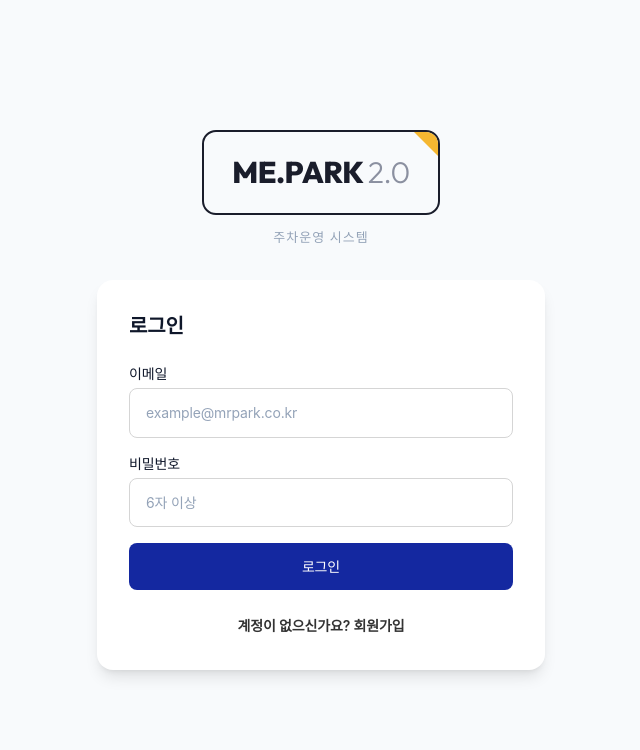
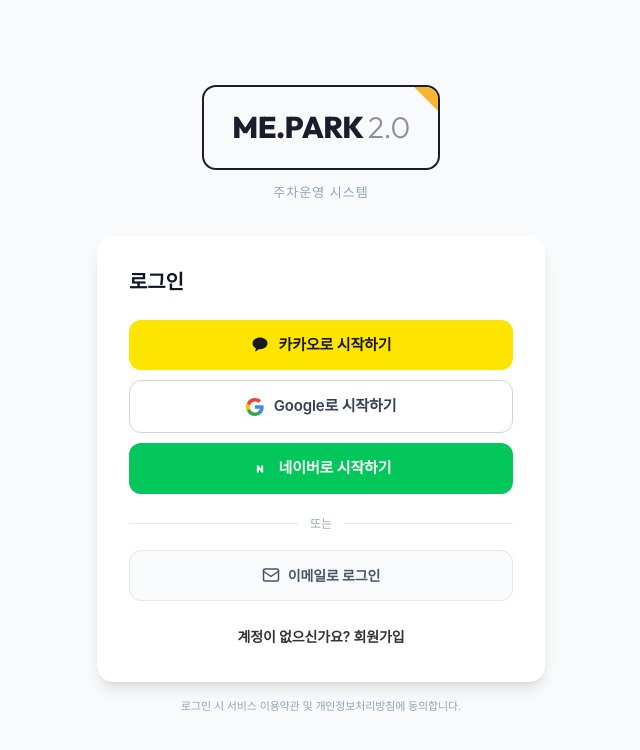
Before and after one commit to mepark1022/mrpark-parking, a Next.js app: page /login in a window 1280 px wide. Shown: the top 750 px of the page, without its empty margins (319-959 px from the left). Built offline with nearby package versions, Linux system fonts and the light colour scheme.

Commit message:
소셜 로그인 추가: 카카오+구글+네이버 + 이메일 유지 + OAuth 콜백 + Suspense

```diff
--- a/src/app/login/page.tsx
+++ b/src/app/login/page.tsx
@@ -1,27 +1,35 @@
 // @ts-nocheck
 "use client";
 
-import { useState } from "react";
+import { useState, useEffect, Suspense } from "react";
 import { login, signup } from "./actions";
+import { createClient } from "@/lib/supabase/client";
 import { LogoHero } from "@/components/Logo";
+import { useSearchParams } from "next/navigation";
 
-export default function LoginPage() {
+function LoginContent() {
   const [isSignup, setIsSignup] = useState(false);
+  const [showEmailForm, setShowEmailForm] = useState(false);
   const [error, setError] = useState("");
   const [loading, setLoading] = useState(false);
+  const [socialLoading, setSocialLoading] = useState("");
   const [signupSuccess, setSignupSuccess] = useState(false);
+  const searchParams = useSearchParams();
+
+  useEffect(() => {
+    const msg = searchParams.get("message");
+    if (msg === "pending") setError("관리자 승인 대기 중입니다. 승인 후 로그인 가능합니다.");
+    else if (msg === "disabled") setError("비활성화된 계정입니다. 관리자에게 문의하세요.");
+    else if (msg === "error") setError("로그인 중 오류가 발생했습니다. 다시 시도해주세요.");
+  }, [searchParams]);
 
   async function handleSubmit(formData: FormData) {
     setError("");
     setLoading(true);
     try {
       const result = isSignup ? await signup(formData) : await login(formData);
-      if (result?.error) {
-        setError(result.error);
-      }
-      if (result?.success) {
-        setSignupSuccess(true);
-      }
+      if (result?.error) setError(result.error);
+      if (result?.success) setSignupSuccess(true);
     } catch {
       setError("오류가 발생했습니다. 다시 시도해주세요.");
     } finally {
@@ -29,9 +37,73 @@
     }
   }
 
+  async function handleSocialLogin(provider: "kakao" | "google" | "naver") {
+    setSocialLoading(provider);
+    setError("");
+    try {
+      const supabase = createClient();
+      const { error } = await supabase.auth.signInWithOAuth({
+        provider,
+        options: {
+          redirectTo: `${window.location.origin}/auth/callback`,
+        },
+      });
+      if (error) setError("로그인 중 오류가 발생했습니다.");
+    } catch {
+      setError("로그인 중 오류가 발생했습니다.");
+    } finally {
+      setSocialLoading("");
+    }
+  }
+
+  const socialButtons = [
+    {
+      provider: "kakao",
+      label: "카카오로 시작하기",
+      bg: "#FEE500",
+      color: "#191919",
+      hoverBg: "#F5DC00",
+      icon: (
+        <svg width="18" height="18" viewBox="0 0 18 18" fill="none">
+          <path d="M9 1.5C4.86 1.5 1.5 4.14 1.5 7.38C1.5 9.42 2.88 11.22 4.95 12.24L4.14 15.18C4.08 15.39 4.32 15.57 4.5 15.45L7.95 13.14C8.28 13.2 8.64 13.23 9 13.23C13.14 13.23 16.5 10.59 16.5 7.35C16.5 4.14 13.14 1.5 9 1.5Z" fill="#191919"/>
+        </svg>
+      ),
+    },
+    {
+      provider: "google",
+      label: "Google로 시작하기",
+      bg: "#ffffff",
+      color: "#344054",
+      hoverBg: "#f8fafc",
+      border: "1px solid #d0d5dd",
+      icon: (
+        <svg width="18" height="18" viewBox="0 0 18 18" fill="none">
+          <path d="M17.64 9.2c0-.637-.057-1.251-.164-1.84H9v3.481h4.844a4.14 4.14 0 01-1.796 2.716v2.259h2.908c1.702-1.567 2.684-3.875 2.684-6.615z" fill="#4285F4"/>
+          <path d="M9 18c2.43 0 4.467-.806 5.956-2.18l-2.908-2.259c-.806.54-1.837.86-3.048.86-2.344 0-4.328-1.584-5.036-3.711H.957v2.332A8.997 8.997 0 009 18z" fill="#34A853"/>
+          <path d="M3.964 10.71A5.41 5.41 0 013.682 9c0-.593.102-1.17.282-1.71V4.958H.957A8.996 8.996 0 000 9c0 1.452.348 2.827.957 4.042l3.007-2.332z" fill="#FBBC05"/>
+          <path d="M9 3.58c1.321 0 2.508.454 3.44 1.345l2.582-2.58C13.463.891 11.426 0 9 0A8.997 8.997 0 00.957 4.958L3.964 7.29C4.672 5.163 6.656 3.58 9 3.58z" fill="#EA4335"/>
+        </svg>
+      ),
+    },
+    {
+      provider: "naver",
+      label: "네이버로 시작하기",
+      bg: "#03C75A",
+      color: "#ffffff",
+      hoverBg: "#02b351",
+      icon: (
+        <svg width="18" height="18" viewBox="0 0 20 20" fill="none">
+          <rect width="20" height="20" rx="2" fill="#03C75A"/>
+          <path d="M11.35 10.25L8.4 6H6.5V14H8.65V9.75L11.6 14H13.5V6H11.35V10.25Z" fill="white"/>
+        </svg>
+      ),
+    },
+  ];
+
   return (
     <div className="min-h-screen bg-page-bg flex items-center justify-center p-4">
       <div className="w-full max-w-md">
+        {/* 로고 */}
         <div className="text-center mb-8 flex flex-col items-center gap-3">
           <LogoHero theme="light" />
           <div style={{ fontSize: 13, fontWeight: 500, color: "#94a3b8", letterSpacing: "0.08em" }}>주차운영 시스템</div>
@@ -44,93 +116,138 @@
 
           {signupSuccess ? (
             <div className="text-center py-4">
-              <div className="text-success text-lg font-medium mb-2">
-                회원가입이 완료되었습니다!
-              </div>
-              <p className="text-mr-gray text-sm">
-                관리자 승인 후 이용 가능합니다.
-              </p>
-              <button
-                onClick={() => { setIsSignup(false); setSignupSuccess(false); }}
-                className="mt-4 text-primary hover:underline text-sm"
-              >
-                로그인으로 돌아가기
-              </button>
+              <div className="text-success text-lg font-medium mb-2">회원가입이 완료되었습니다!</div>
+              <p className="text-mr-gray text-sm">관리자 승인 후 이용 가능합니다.</p>
+              <button onClick={() => { setIsSignup(false); setSignupSuccess(false); setShowEmailForm(false); }} className="mt-4 text-primary hover:underline text-sm">로그인으로 돌아가기</button>
             </div>
           ) : (
-            <form action={handleSubmit} className="space-y-4">
-              {isSignup && (
-                <div>
-                  <label className="block text-sm font-medium text-dark mb-1">
-                    이름
-                  </label>
-                  <input
-                    type="text"
-                    name="name"
-                    required
-                    className="w-full px-4 py-3 border border-light-gray rounded-lg focus:outline-none focus:ring-2 focus:ring-primary/20 focus:border-primary"
-                    placeholder="홍길동"
-                  />
+            <>
+              {/* 소셜 로그인 버튼 (로그인 모드) */}
+              {!isSignup && !showEmailForm && (
+                <div style={{ display: "flex", flexDirection: "column", gap: 10 }}>
+                  {socialButtons.map((btn) => (
+                    <button
+                      key={btn.provider}
+                      onClick={() => handleSocialLogin(btn.provider)}
+                      disabled={!!socialLoading}
+                      className="cursor-pointer"
+                      style={{
+                        display: "flex", alignItems: "center", justifyContent: "center", gap: 10,
+                        width: "100%", padding: "13px 16px", borderRadius: 12,
+                        background: btn.bg, color: btn.color, border: btn.border || "none",
+                        fontSize: 15, fontWeight: 600,
+                        opacity: socialLoading && socialLoading !== btn.provider ? 0.5 : 1,
+                        transition: "all 0.15s",
+                      }}
+                      onMouseEnter={(e) => { e.currentTarget.style.background = btn.hoverBg; }}
+                      onMouseLeave={(e) => { e.currentTarget.style.background = btn.bg; }}
+                    >
+                      {socialLoading === btn.provider ? (
+                        <span>연결 중...</span>
+                      ) : (
+                        <>{btn.icon}<span>{btn.label}</span></>
+                      )}
+                    </button>
+                  ))}
                 </div>
               )}
 
+              {/* 구분선 */}
+              {!isSignup && !showEmailForm && (
+                <div style={{ display: "flex", alignItems: "center", gap: 12, margin: "20px 0 16px" }}>
+                  <div style={{ flex: 1, height: 1, background: "#e2e8f0" }} />
+                  <span style={{ fontSize: 12, color: "#94a3b8", fontWeight: 500 }}>또는</span>
+                  <div style={{ flex: 1, height: 1, background: "#e2e8f0" }} />
+                </div>
+              )}
+
+              {/* 이메일 로그인 토글 버튼 */}
+              {!isSignup && !showEmailForm && (
+                <button
+                  onClick={() => setShowEmailForm(true)}
+                  className="cursor-pointer"
+                  style={{
+                    width: "100%", padding: "13px 16px", borderRadius: 12,
+                    background: "#f8fafc", color: "#475569", border: "1px solid #e2e8f0",
+                    fontSize: 14, fontWeight: 600,
+                    display: "flex", alignItems: "center", justifyContent: "center", gap: 8,
+                  }}
+                >
+                  <svg width="18" height="18" viewBox="0 0 24 24" fill="none" stroke="#475569" strokeWidth="2" strokeLinecap="round" strokeLinejoin="round">
+                    <rect x="2" y="4" width="20" height="16" rx="2"/><path d="M22 7l-10 7L2 7"/>
+                  </svg>
+                  이메일로 로그인
+                </button>
+              )}
+
+              {/* 이메일/비밀번호 폼 */}
+              {(showEmailForm || isSignup) && (
+                <form action={handleSubmit} className="space-y-4" style={{ marginTop: isSignup ? 0 : 0 }}>
+                  {isSignup && (
                     <div>
-                <label className="block text-sm font-medium text-dark mb-1">
-                  이메일
-                </label>
-                <input
-                  type="email"
-                  name="email"
-                  required
-                  className="w-full px-4 py-3 border border-light-gray rounded-lg focus:outline-none focus:ring-2 focus:ring-primary/20 focus:border-primary"
-                  placeholder="example@mrpark.co.kr"
-                />
+                      <label className="block text-sm font-medium text-dark mb-1">이름</label>
+                      <input type="text" name="name" required className="w-full px-4 py-3 border border-light-gray rounded-lg focus:outline-none focus:ring-2 focus:ring-primary/20 focus:border-primary" placeholder="홍길동" />
                     </div>
-
+                  )}
                   <div>
-                <label className="block text-sm font-medium text-dark mb-1">
-                  비밀번호
-                </label>
-                <input
-                  type="password"
-                  name="password"
-                  required
-                  minLength={6}
-                  className="w-full px-4 py-3 border border-light-gray rounded-lg focus:outline-none focus:ring-2 focus:ring-primary/20 focus:border-primary"
-                  placeholder="6자 이상"
-                />
+                    <label className="block text-sm font-medium text-dark mb-1">이메일</label>
+                    <input type="email" name="email" required className="w-full px-4 py-3 border border-light-gray rounded-lg focus:outline-none focus:ring-2 focus:ring-primary/20 focus:border-primary" placeholder="example@mrpark.co.kr" />
+                  </div>
+                  <div>
+                    <label className="block text-sm font-medium text-dark mb-1">비밀번호</label>
+                    <input type="password" name="password" required minLength={6} className="w-full px-4 py-3 border border-light-gray rounded-lg focus:outline-none focus:ring-2 focus:ring-primary/20 focus:border-primary" placeholder="6자 이상" />
                   </div>
 
                   {error && (
-                <div className="text-error text-sm bg-red-50 p-3 rounded-lg">
-                  {error}
-                </div>
+                    <div className="text-error text-sm bg-red-50 p-3 rounded-lg">{error}</div>
                   )}
 
-              <button
-                type="submit"
-                disabled={loading}
-                className="w-full py-3 bg-primary text-white rounded-lg font-medium hover:bg-primary-dark transition-colors disabled:opacity-50"
-              >
+                  <button type="submit" disabled={loading} className="w-full py-3 bg-primary text-white rounded-lg font-medium hover:bg-primary-dark transition-colors disabled:opacity-50">
                     {loading ? "처리 중..." : isSignup ? "회원가입" : "로그인"}
                   </button>
+
+                  {showEmailForm && !isSignup && (
+                    <button type="button" onClick={() => { setShowEmailForm(false); setError(""); }}
+                      className="cursor-pointer"
+                      style={{ width: "100%", padding: "8px", background: "none", border: "none", color: "#94a3b8", fontSize: 13 }}>
+                      ← 소셜 로그인으로 돌아가기
+                    </button>
+                  )}
                 </form>
               )}
 
+              {/* 소셜 로그인 에러 */}
+              {error && !showEmailForm && !isSignup && (
+                <div className="text-error text-sm bg-red-50 p-3 rounded-lg mt-3">{error}</div>
+              )}
+            </>
+          )}
+
+          {/* 회원가입/로그인 전환 */}
           {!signupSuccess && (
             <div className="mt-6 text-center">
               <button
-                onClick={() => { setIsSignup(!isSignup); setError(""); }}
+                onClick={() => { setIsSignup(!isSignup); setError(""); setShowEmailForm(false); }}
                 className="text-sm text-mr-gray hover:text-primary"
               >
-                {isSignup
-                  ? "이미 계정이 있으신가요? 로그인"
-                  : "계정이 없으신가요? 회원가입"}
+                {isSignup ? "이미 계정이 있으신가요? 로그인" : "계정이 없으신가요? 회원가입"}
               </button>
             </div>
           )}
+        </div>
+
+        <div style={{ textAlign: "center", marginTop: 16, fontSize: 11, color: "#94a3b8", lineHeight: 1.6 }}>
+          로그인 시 서비스 이용약관 및 개인정보처리방침에 동의합니다.
         </div>
       </div>
     </div>
   );
 }
+
+export default function LoginPage() {
+  return (
+    <Suspense fallback={<div className="min-h-screen bg-page-bg flex items-center justify-center"><div style={{ color: "#94a3b8" }}>로딩...</div></div>}>
+      <LoginContent />
+    </Suspense>
+  );
+}
--- a/src/lib/supabase/middleware.ts
+++ b/src/lib/supabase/middleware.ts
@@ -33,7 +33,8 @@
   if (
     !user &&
     !request.nextUrl.pathname.startsWith("/login") &&
-    !request.nextUrl.pathname.startsWith("/invite")
+    !request.nextUrl.pathname.startsWith("/invite") &&
+    !request.nextUrl.pathname.startsWith("/auth/callback")
   ) {
     const url = request.nextUrl.clone();
     url.pathname = "/login";
```
Also changed, not shown: src/app/auth/callback/route.ts (added, +70 -0 lines). Lines whose indentation alone changed are shown as unchanged.
